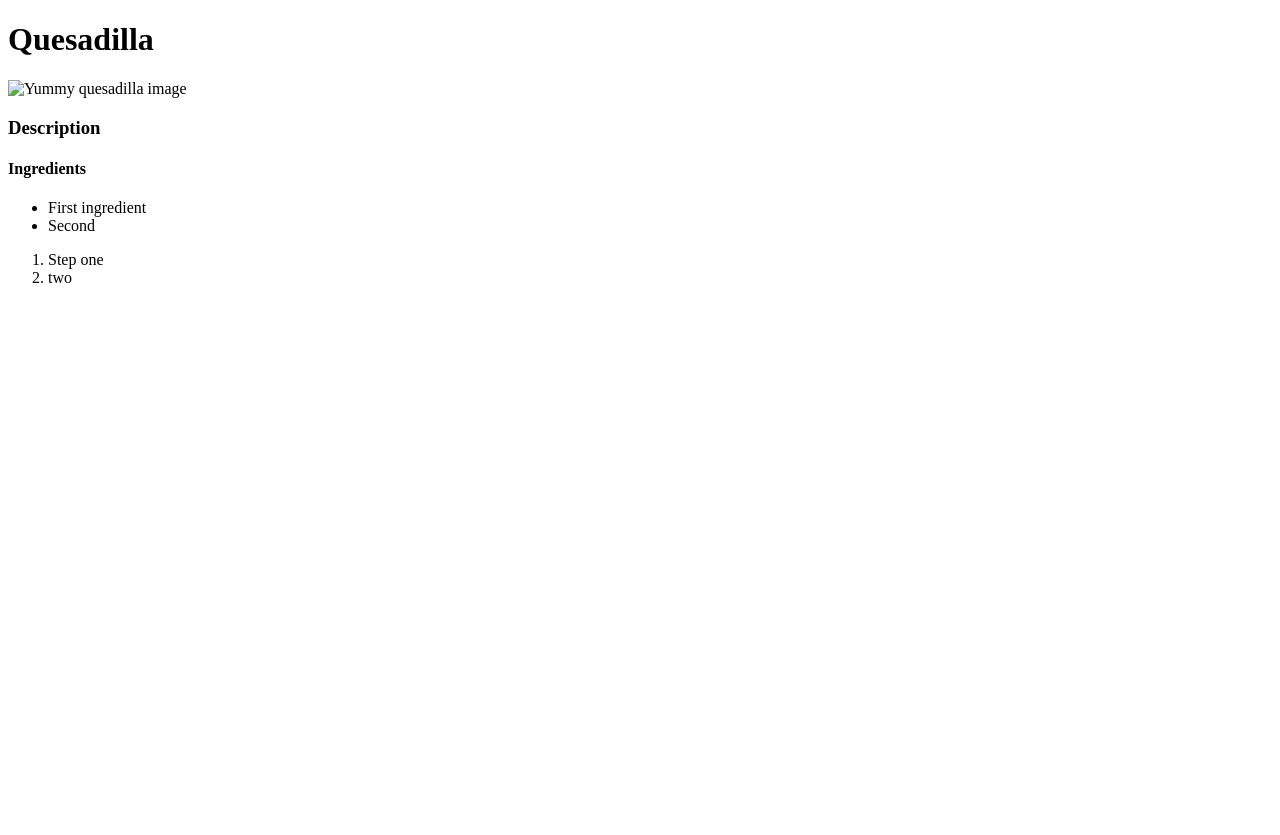
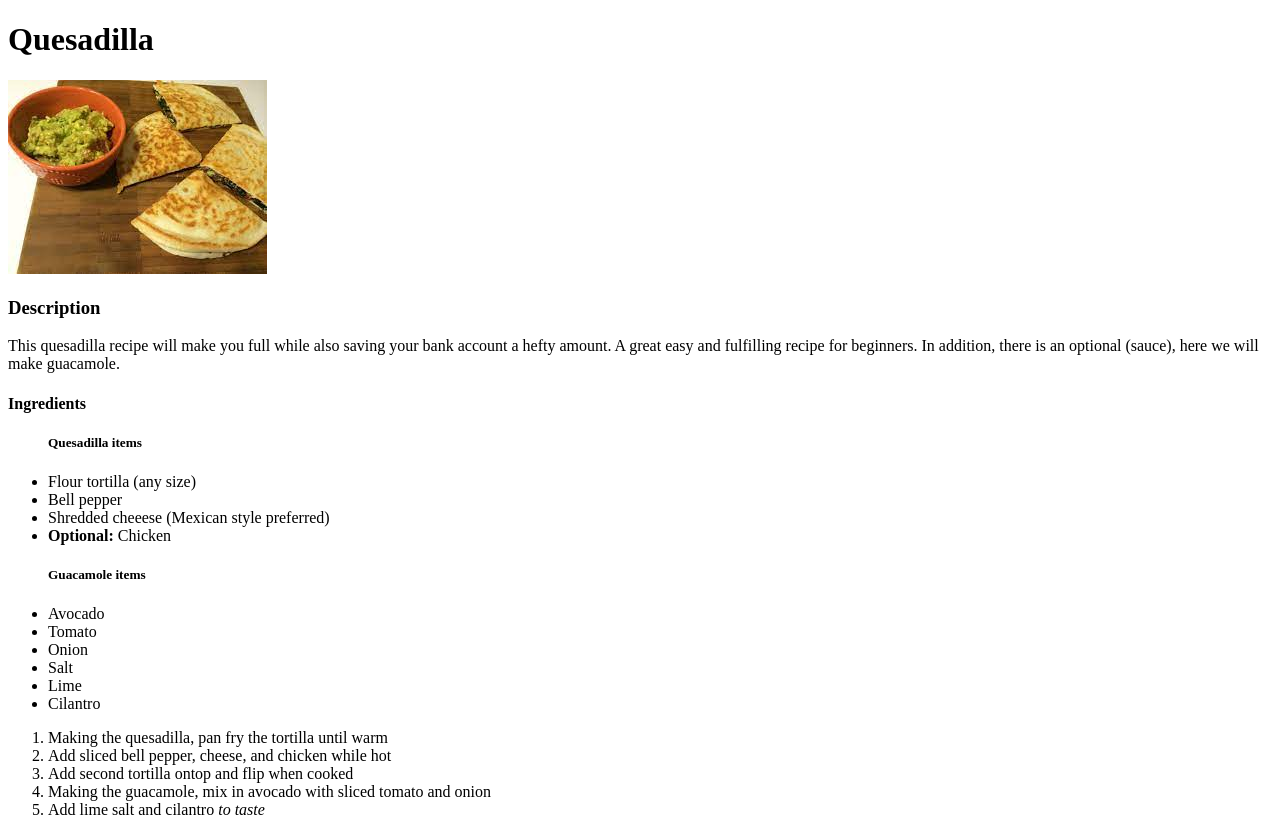
Before and after one commit to TylerXNguyen/The_Odin_Project, a plain HTML site: page HTML/odin-recipes/recipes/quesadilla.html in a window 1280 px wide. Before the commit the page ends 800 px from the top, so only its background shows below. Drawn offline with Linux system fonts and the light colour scheme.

Commit message:
Added images and information for recipes
    Brief edititions of edits that may require more detailed additions.

```diff
--- a/HTML/odin-recipes/recipes/quesadilla.html
+++ b/HTML/odin-recipes/recipes/quesadilla.html
@@ -8,17 +8,33 @@
 </head>
 <body>
     <h1>Quesadilla</h1>
-    <img src="" alt="Yummy quesadilla image">
+    <img src="../images/quesadilla.jpeg" alt="Yummy quesadilla image">
     <h3>Description</h3>
-    <p></p>
+    <p>This quesadilla recipe will make you full while also saving your bank account a hefty amount.
+        A great easy and fulfilling recipe for beginners. In addition, there is an optional (sauce), here we will
+        make guacamole.
+    </p>
     <h4>Ingredients</h4>
     <ul>
-        <li>First ingredient</li>
-        <li>Second</li>
+        <h5>Quesadilla items</h5>
+        <li>Flour tortilla (any size)</li>
+        <li>Bell pepper</li>
+        <li>Shredded cheeese (Mexican style preferred)</li>
+        <li><strong>Optional: </strong>Chicken</li>
+        <h5>Guacamole items</h5>
+        <li>Avocado</li>
+        <li>Tomato</li>
+        <li>Onion</li>
+        <li>Salt</li>
+        <li>Lime</li>
+        <li>Cilantro</li>
     </ul>
     <ol>
-        <li>Step one</li>
-        <li>two</li>
+        <li>Making the quesadilla, pan fry the tortilla until warm</li>
+        <li>Add sliced bell pepper, cheese, and chicken while hot</li>
+        <li>Add second tortilla ontop and flip when cooked</li>
+        <li>Making the guacamole, mix in avocado with sliced tomato and onion</li>
+        <li>Add lime salt and cilantro <em>to taste</em></li>
     </ol>
 </body>
 </html>
```
Also changed, not shown: HTML/odin-recipes/recipes/rootbeerfloat.html (+9 -6 lines), HTML/odin-recipes/recipes/spaghetti.html (+14 -6 lines), HTML/odin-recipes/images/quesadilla.jpeg (added), HTML/odin-recipes/images/rootbeerfloat.jpeg (added), HTML/odin-recipes/images/spaghetti.jpeg (added).
